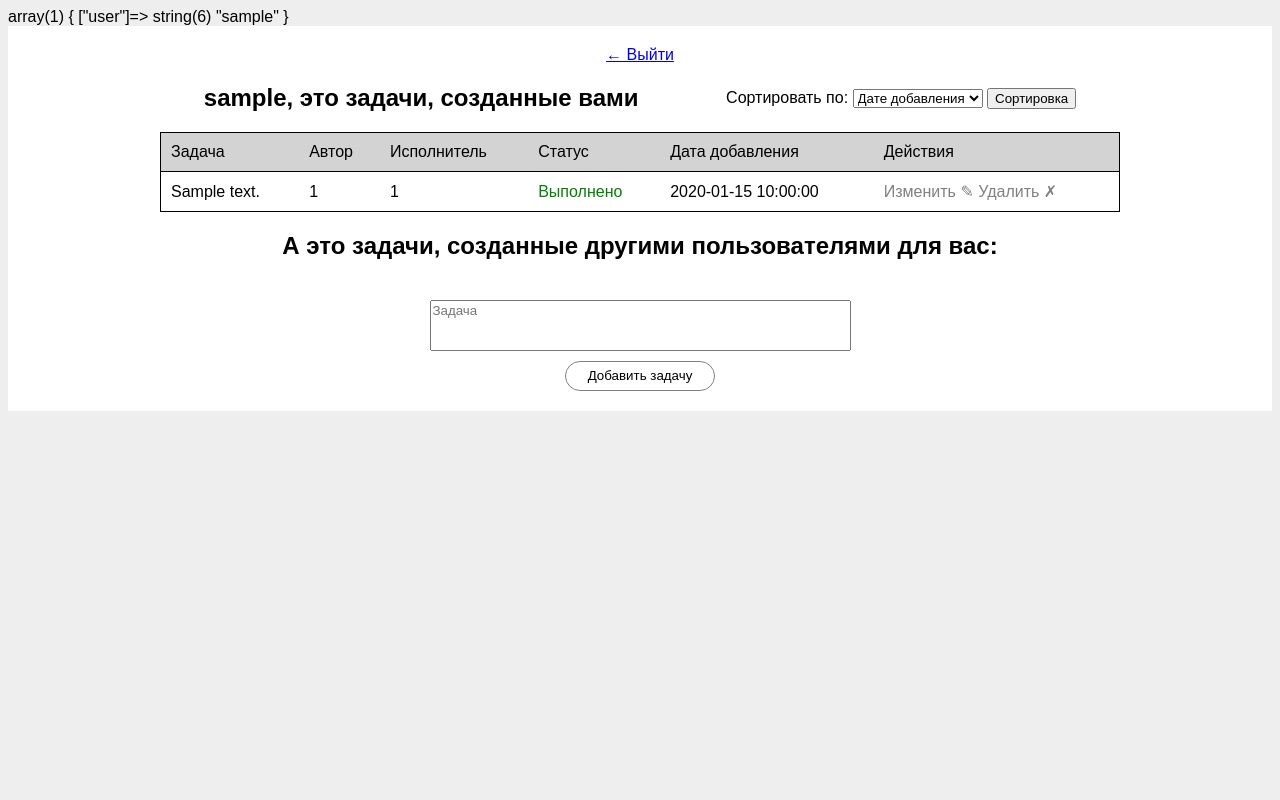
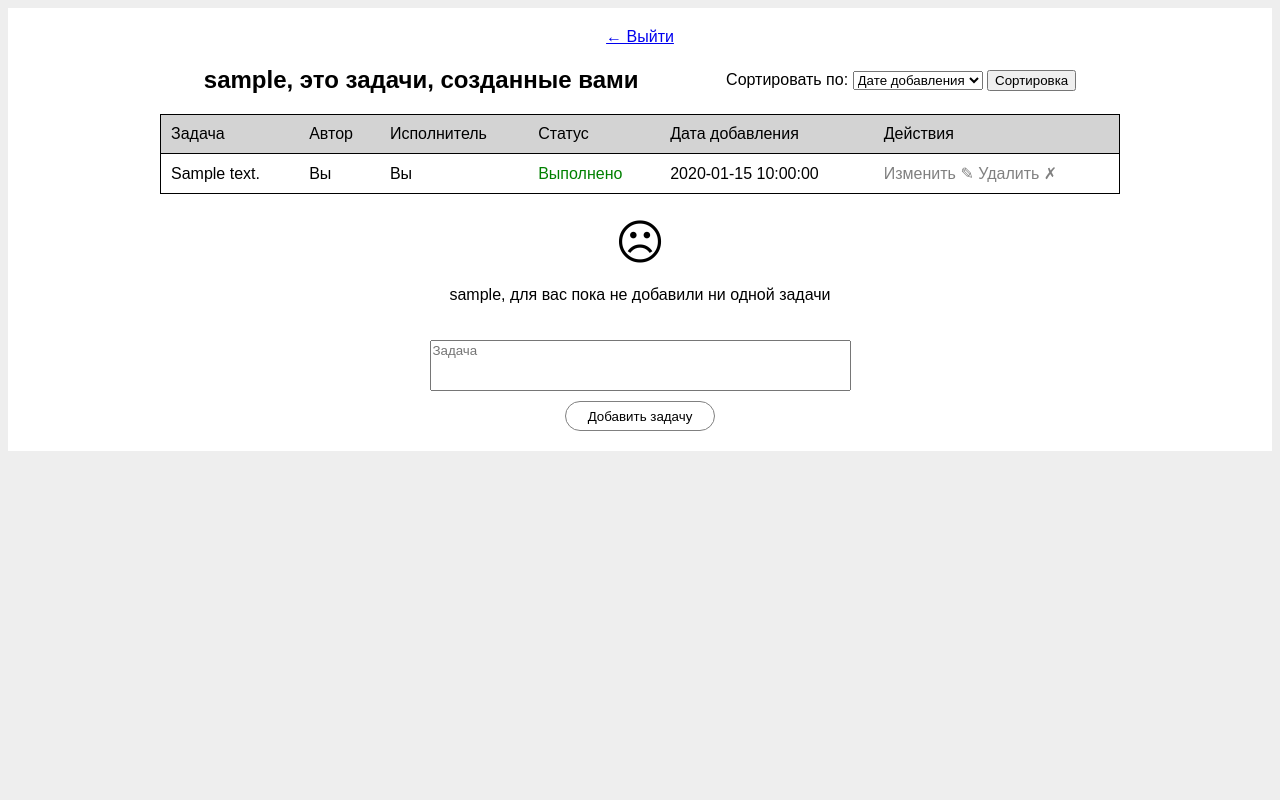
Before and after one commit to mihailershov/4.3-homework, a PHP site: page / in a window 1280 px wide. Run offline with PHP 8.4, Linux system fonts and the light colour scheme; the visitor is signed in with stand-in values (Sample User, id 1); tables that the repository leaves empty or names only in its code hold one stand-in row (values such as "Sample post"); some libraries are stand-ins or nearby versions.

Commit message:
nicknames instead of id's, add table of tasks for user

```diff
--- a/index.php
+++ b/index.php
@@ -3,8 +3,6 @@
 use models\Auth\Auth;
 
 require_once __DIR__ . '/src/core.php';
-
-var_dump($_SESSION);
 
 $auth = new Auth;
 if (!$auth->isAuth()) {
@@ -12,14 +10,16 @@ if (!$auth->isAuth()) {
 }
 
 $task = new models\Tasks\Task;
-$allTasks = $task->getAllTasks();
+$tasksOfUser = $task->getTasksOfUser();
+$tasksForUser = $task->getTasksForUser();
 
 ?>
 <!doctype html>
 <html lang="en">
 <head>
     <meta charset="UTF-8">
-    <meta name="viewport" content="width=device-width, user-scalable=no, initial-scale=1.0, maximum-scale=1.0, minimum-scale=1.0">
+    <meta name="viewport"
+          content="width=device-width, user-scalable=no, initial-scale=1.0, maximum-scale=1.0, minimum-scale=1.0">
     <meta http-equiv="X-UA-Compatible" content="ie=edge">
     <link rel="stylesheet" href="web/style/index.css">
     <title>Task manager</title>
@@ -28,7 +28,7 @@ $allTasks = $task->getAllTasks();
 <div id="wrapper">
     <a class="logout" href=".">&larr; Выйти</a>
     <div class="tasks">
-        <?php if ($allTasks->rowCount() === 0): ?>
+        <?php if ($tasksOfUser->rowCount() === 0): ?>
             <p class="smile">&#9785;</p>
             <p class="tasksNotExist"><?php echo $_SESSION['user']; ?>, вы пока не добавили ни одной задачи</p>
         <?php else: ?>
@@ -47,7 +47,7 @@ $allTasks = $task->getAllTasks();
                 </div>
             </form>
 
-            <table>
+            <table class="tasksOfUser">
                 <tr>
                     <td>Задача</td>
                     <td>Автор</td>
@@ -56,30 +56,61 @@ $allTasks = $task->getAllTasks();
                     <td>Дата добавления</td>
                     <td>Действия</td>
                 </tr>
-                <?php foreach ($allTasks as $task): ?>
+                <?php foreach ($tasksOfUser as $theTask): ?>
                     <tr>
-                        <td><?php echo htmlspecialchars($task['description']) ?></td>
-                        <td><?php echo $task['user_id'] ?></td>
-                        <td><?php echo $task['assigned_user_id'] ?></td>
-                        <?php echo htmlspecialchars($task['is_done']) ? '<td style="color: green">Выполнено</td>' : '<td style="color: orange">В процессе</td>' ?>
-                        <td><?php echo htmlspecialchars($task['date_added']) ?></td>
+                        <td><?php echo htmlspecialchars($theTask['description']) ?></td>
+                        <td>Вы</td>
+                        <td><?php echo $theTask['assigned_user_login'] == $_SESSION['user'] ? 'Вы' : htmlspecialchars($theTask['user_login']) ?></td>
+                        <?php echo htmlspecialchars($theTask['is_done']) ? '<td style="color: green">Выполнено</td>' : '<td style="color: orange">В процессе</td>' ?>
+                        <td><?php echo htmlspecialchars($theTask['date_added']) ?></td>
                         <td>
                             <p class='edit link'>Изменить &#9998;</p>
-                            <?php if (!$task['is_done']): ?>
+                            <?php if (!$theTask['is_done']): ?>
                                 <p class='done link'>Выполнить &#10004;</p>
                             <?php endif; ?>
                             <p class='delete link'>Удалить &cross;</p>
-                            <input type="hidden" value="<?php echo $task['id'] ?>">
+                            <input type="hidden" value="<?php echo $theTask['id'] ?>">
                         </td>
                     </tr>
                 <?php endforeach; ?>
             </table>
         <?php endif; ?>
-
     </div>
 
     <div class="tasksForYou">
-        <h2>А это задачи, созданные другими пользователями для вас:</h2>
+        <?php if ($tasksForUser->rowCount() === 0): ?>
+            <p class="smile">&#9785;</p>
+            <p class="tasksNotExist"><?php echo $_SESSION['user']; ?>, для вас пока не добавили ни одной задачи</p>
+        <?php else: ?>
+            <h2>А это задачи, созданные другими пользователями для вас:</h2>
+            <table class="tasksForUser">
+                <tr>
+                    <td>Задача</td>
+                    <td>Автор</td>
+                    <td>Исполнитель</td>
+                    <td>Статус</td>
+                    <td>Дата добавления</td>
+                    <td>Действия</td>
+                </tr>
+                <?php foreach ($tasksForUser as $theTask): ?>
+                    <tr>
+                        <td><?php echo htmlspecialchars($theTask['description']) ?></td>
+                        <td><?php echo htmlspecialchars($theTask['user_login']) ?></td>
+                        <td>Вы</td>
+                        <?php echo htmlspecialchars($theTask['is_done']) ? '<td style="color: green">Выполнено</td>' : '<td style="color: orange">В процессе</td>' ?>
+                        <td><?php echo htmlspecialchars($theTask['date_added']) ?></td>
+                        <td>
+                            <p class='edit link'>Изменить &#9998;</p>
+                            <?php if (!$theTask['is_done']): ?>
+                                <p class='done link'>Выполнить &#10004;</p>
+                            <?php endif; ?>
+                            <p class='delete link'>Удалить &cross;</p>
+                            <input type="hidden" value="<?php echo $theTask['id'] ?>">
+                        </td>
+                    </tr>
+                <?php endforeach; ?>
+            </table>
+        <?php endif; ?>
     </div>
 
     <div class="forms">
--- a/src/controllers/tasksController.php
+++ b/src/controllers/tasksController.php
@@ -8,7 +8,7 @@ $task = new models\Tasks\Task;
 
 if (!empty($_POST['addTask'])) {
     $task->addTask();
-    echo $task->getLastTask();
+    echo $task->getLastTaskOfUser();
 }
 
 if (!empty($_POST['done'])) {
--- a/src/models/Tasks/Task.php
+++ b/src/models/Tasks/Task.php
@@ -7,13 +7,36 @@ use models\ConnectDB;
 class Task extends ConnectDB
 {
 
-    public function getAllTasks()
+    public function getTasksOfUser()
     {
         $pdo = $this->connectToDb();
 
-        $query = "SELECT * FROM task";
+        $id = $this->getIdByUser();
+        $query = "
+SELECT t.id, user_id, assigned_user_id, description, u1.login as user_login, u2.login as assigned_user_login, is_done, date_added
+FROM task t
+JOIN user u1 ON t.user_id = u1.id
+JOIN user u2 ON t.assigned_user_id = u2.id
+WHERE user_id = ?
+";
 
-        return $this->sendQueryToDb($pdo, $query);
+        return $this->sendQueryToDb($pdo, $query, [$id]);
+    }
+
+    public function getTasksForUser()
+    {
+        $pdo = $this->connectToDb();
+
+        $id = $this->getIdByUser();
+        $query = "
+SELECT t.id, user_id, assigned_user_id, description, u1.login as user_login, u2.login as assigned_user_login, is_done, date_added
+FROM task t
+JOIN user u1 ON t.user_id = u1.id
+JOIN user u2 ON t.assigned_user_id = u2.id
+WHERE user_id <> ? AND assigned_user_id = ?
+";
+
+        return $this->sendQueryToDb($pdo, $query, [$id, $id]);
     }
 
     public function getIdByUser()
@@ -25,6 +48,26 @@ class Task extends ConnectDB
         $nickname = $_SESSION['user'];
 
         return $this->sendQueryToDb($pdo, $query, [$nickname])->fetch(\PDO::FETCH_ASSOC)['id'];
+    }
+
+    public function getLastTaskOfUser()
+    {
+        $pdo = $this->connectToDb();
+
+        $query = "
+SELECT t.id, user_id, assigned_user_id, description, u1.login as user_login, u2.login as assigned_user_login, is_done, date_added
+FROM task t
+JOIN user u1 ON t.user_id = u1.id
+JOIN user u2 ON t.assigned_user_id = u2.id
+WHERE user_id = ?
+ORDER BY id DESC LIMIT 1
+";
+        $id = $this->getIdByUser();
+
+        $result = $this->sendQueryToDb($pdo, $query, [$id])->fetch(\PDO::FETCH_ASSOC);
+        $result = json_encode($result);
+
+        return $result;
     }
 
     public function addTask()
@@ -41,18 +84,6 @@ class Task extends ConnectDB
         }
 
         return $this->sendQueryToDb($pdo, $query, [$description, $id, $id]);
-    }
-
-    public function getLastTask()
-    {
-        $pdo = $this->connectToDb();
-
-        $query = "SELECT * FROM task ORDER BY id DESC LIMIT 1";
-
-        $result = $this->sendQueryToDb($pdo, $query)->fetch(\PDO::FETCH_ASSOC);
-
-        $result = json_encode($result);
-        return $result;
     }
 
     public function setTaskIsDone()
--- a/web/js/index.js
+++ b/web/js/index.js
@@ -1,7 +1,6 @@
 $(function () {
 
     var nickname;
-
     $.post({
         url: 'src/controllers/authController.php',
         data: 'getNickname=1',
@@ -23,8 +22,8 @@ $(function () {
                 var tableRow =
                         $('<tr>' +
                             '<td>' + data['description'] + '</td>' +
-                            '<td>' + data['user_id'] + '</td>' +
-                            '<td>' + data['assigned_user_id'] + '</td>' +
+                            '<td>' + data['user_login'] + ' (Вы)</td>' +
+                            '<td>' + data['assigned_user_login'] + ' (Вы)</td>' +
                             '<td style="color: orange">В процессе</td>' +
                             '<td>' + data['date_added'] + '</td>' +
                             '<td>' +
@@ -35,7 +34,7 @@ $(function () {
                             '</td>' +
                             '</tr>'),
                     tableRowWithoutSelector = tableRow[0]['outerHTML'],
-                    table = $('table');
+                    table = $('.tasksOfUser');
 
                 if (table.length === 1) { // Если таблица есть, просто вставить задачу (+ анимация цвета при добавлении)
                     table.append(tableRow);
@@ -61,7 +60,7 @@ $(function () {
                         '<input type="submit" name="sort" id="sort" value="Сортировка"> ' +
                         '</div>' +
                         '</form>' +
-                        '<table>' +
+                        '<table class="tasksOfUser">' +
                         '<tr>' +
                         '<td>Задача</td>' +
                         '<td>Автор</td>' +
@@ -82,7 +81,7 @@ $(function () {
                 }
             },
             error: function (data) { // При ошибке показать уведомление
-                form.prepend('<p class="notice" style="color: red">Произошла ошибка, попробуйте еще раз! (' + data.responseText + ')</p>');
+                form.prepend('<p class="notice" style="color: red">' + data.responseText + '</p>');
                 $('.notice').delay(1500).fadeOut(1000, function () {
                     $(this).css({
                         'display': 'block',
@@ -115,7 +114,7 @@ $(function () {
     $(document).on('click', '.done', function () {
         var div = $(this),
             id = div.closest('td').find('input[type=hidden]').val(),
-            isDoneTd = div.closest('tr').children('td:eq(1)');
+            isDoneTd = div.closest('tr').children('td:eq(3)');
 
         if (isDoneTd.text() === 'Выполнено') { // Если уже выполненная, то ничего не делать
             return;
--- a/web/style/index.css
+++ b/web/style/index.css
@@ -92,6 +92,17 @@ table {
     width: 1000px;
 }
 
+.tasksForYou {
+    width: 1000px;
+}
+
+.tasksForUser {
+    border-collapse: collapse;
+    border: 1px solid black;
+    width: calc(100% - 40px);
+    margin: 20px 20px 0;
+}
+
 .notice {
     color: darkgreen;
 }
```
